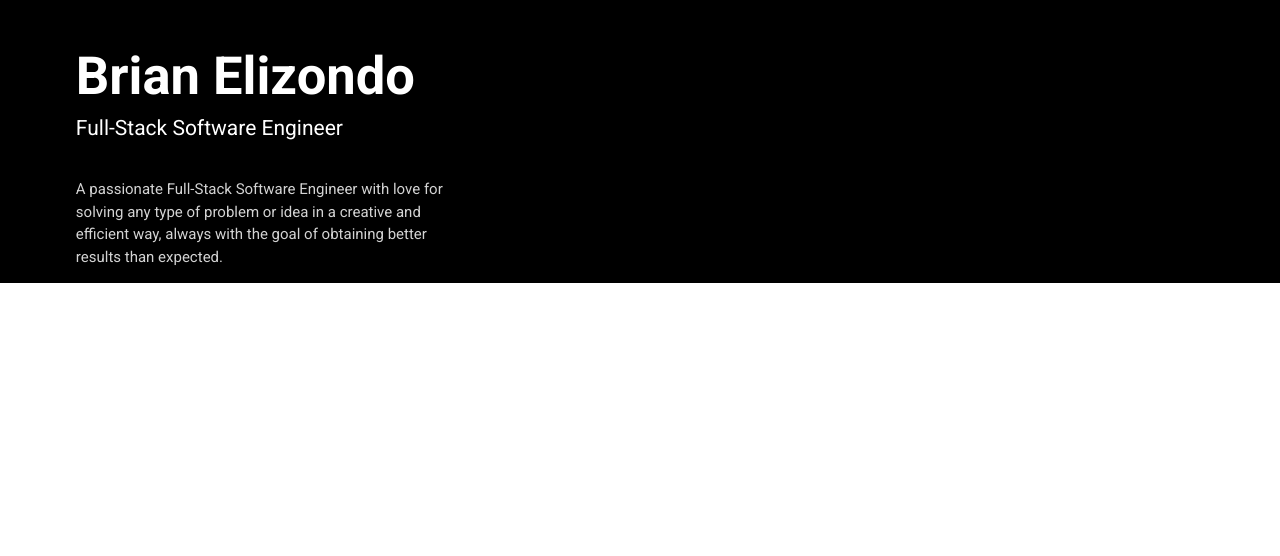
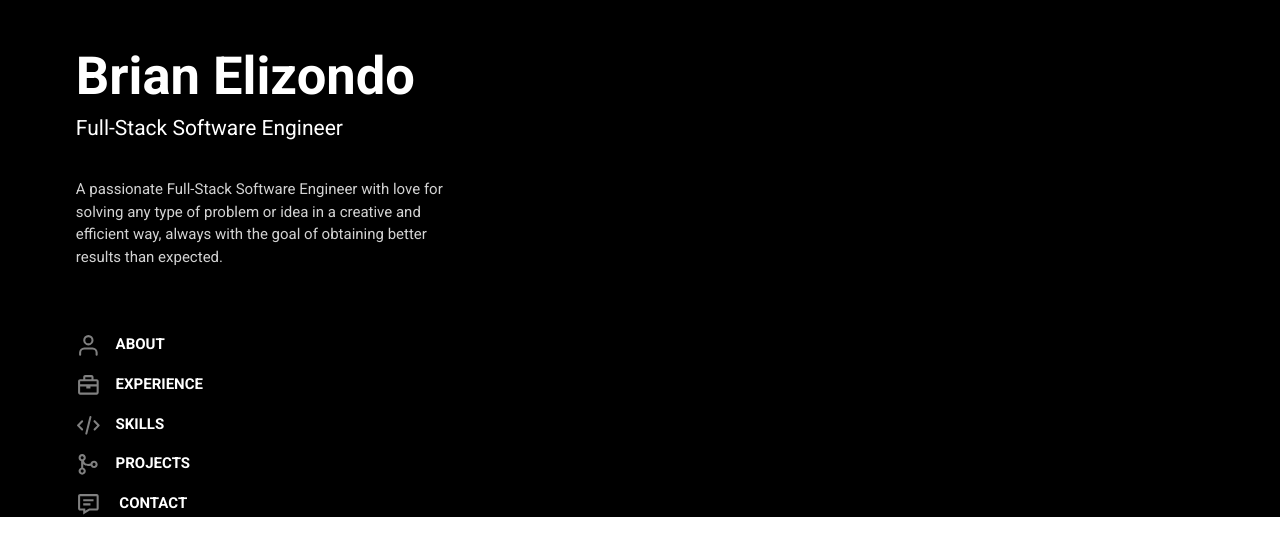
Before and after one commit to brianelizondo/brianelizondo.dev, a React (Create React App) app: page / in a window 1280 px wide. Shown: the top 556 px of the page. Built offline with nearby package versions, Linux system fonts and the light colour scheme.

Commit message:
Navbar component

```diff
--- a/package.json
+++ b/package.json
@@ -3,7 +3,6 @@
   "version": "0.1.0",
   "private": true,
   "dependencies": {
-    "@fortawesome/fontawesome-free": "^6.4.0",
     "@testing-library/jest-dom": "^5.16.5",
     "@testing-library/react": "^13.4.0",
     "@testing-library/user-event": "^13.5.0",
--- a/public/index.html
+++ b/public/index.html
@@ -7,7 +7,6 @@
     <meta name="description" content="Brian Elizondo is a passionate Full-Stack Software Engineer with love for solving any type of problem or idea in a creative and efficient way, always with the goal of obtaining better results than expected." />
     <link rel="icon" href="%PUBLIC_URL%/favicon.ico" />
     <link rel="manifest" href="%PUBLIC_URL%/manifest.json" />
-    <link rel="stylesheet" href="https://cdnjs.cloudflare.com/ajax/libs/font-awesome/6.4.0/css/all.min.css" integrity="sha512-iecdLmaskl7CVkqkXNQ/ZH/XLlvWZOJyj7Yy7tcenmpD1ypASozpmT/E0iPtmFIB46ZmdtAc9eNBvH0H/ZpiBw==" crossorigin="anonymous" referrerpolicy="no-referrer" />
   </head>
   <body>
     <noscript>You need to enable JavaScript to run this app.</noscript>
--- a/src/components/Navbar.css
+++ b/src/components/Navbar.css
@@ -0,0 +1,18 @@
+.CustomNavbar{
+    padding-top: 50px;
+}
+
+.CustomNavbarItem{
+    text-transform: uppercase;
+    font-weight: 700;
+}
+.CustomNavbarItem i{
+    font-size: 1.2rem;
+    font-weight: 400;
+    padding-right: 15px;
+    color: lightgray;
+}
+.CustomNavbarIcon {
+    color: grey;
+    padding-right: 15px;
+}
--- a/src/components/Navbar.tsx
+++ b/src/components/Navbar.tsx
@@ -1,11 +1,17 @@
 import React from 'react';
 import './Navbar.css';
+import { Container  } from 'react-bootstrap';
+import { AboutIcon, ContactIcon, ExperienceIcon, ProjectsIcon, SkillsIcon } from '../helpers/NavbarIcons';
 
 const CustomNavbar: React.FC = () => {
     return (
-        <div className="CustomNavbar">
-
-        </div>
+        <Container className="CustomNavbar">
+            <div className="CustomNavbarItem mb-3"><AboutIcon />About</div>
+            <div className="CustomNavbarItem mb-3"><ExperienceIcon />Experience</div>
+            <div className="CustomNavbarItem mb-3"><SkillsIcon />Skills</div>
+            <div className="CustomNavbarItem mb-3"><ProjectsIcon />Projects</div>
+            <div className="CustomNavbarItem"><ContactIcon /> Contact</div>
+        </Container>
     );
 }
 
--- /dev/null
+++ b/src/helpers/NavbarIcons.tsx
@@ -0,0 +1,97 @@
+import * as React from 'react';
+
+interface SGVprops {
+    viewBox: string,
+    fill: string,
+    height: string,
+    width: string
+}
+
+const sgvProps: SGVprops = {
+    viewBox: "0 0 24 24",
+    fill: "currentColor",
+    height: "1.65em",
+    width: "1.65em"
+}
+
+const AboutIcon = (props: React.SVGProps<SVGSVGElement>) => {
+    return (
+    <span className="CustomNavbarIcon">
+        <svg
+            viewBox={ sgvProps.viewBox }
+            fill={ sgvProps.fill }
+            height={ sgvProps.height }
+            width={ sgvProps.width }
+            {...props}
+        >
+            <path d="M12 12a5 5 0 110-10 5 5 0 010 10zm0-2a3 3 0 100-6 3 3 0 000 6zm9 11a1 1 0 01-2 0v-2a3 3 0 00-3-3H8a3 3 0 00-3 3v2a1 1 0 01-2 0v-2a5 5 0 015-5h8a5 5 0 015 5v2z" />
+        </svg>
+    </span>
+    );
+}
+
+const ExperienceIcon = (props: React.SVGProps<SVGSVGElement>) => {
+    return (
+    <span className="CustomNavbarIcon">
+        <svg
+            viewBox={ sgvProps.viewBox }
+            fill={ sgvProps.fill }
+            height={ sgvProps.height }
+            width={ sgvProps.width }
+            {...props}
+        >
+            <path d="M20 6h-3V4c0-1.103-.897-2-2-2H9c-1.103 0-2 .897-2 2v2H4c-1.103 0-2 .897-2 2v11c0 1.103.897 2 2 2h16c1.103 0 2-.897 2-2V8c0-1.103-.897-2-2-2zm-5-2v2H9V4h6zM8 8h12v3H4V8h4zM4 19v-6h6v2h4v-2h6l.001 6H4z" />
+        </svg>
+    </span>
+    );
+}
+
+const SkillsIcon = (props: React.SVGProps<SVGSVGElement>) => {
+    return (
+    <span className="CustomNavbarIcon">
+        <svg
+            viewBox={ sgvProps.viewBox }
+            fill={ sgvProps.fill }
+            height={ sgvProps.height }
+            width={ sgvProps.width }
+            {...props}
+        >
+            <path d="M20.59 12l-3.3-3.3a1 1 0 111.42-1.4l4 4a1 1 0 010 1.4l-4 4a1 1 0 01-1.42-1.4l3.3-3.3zM3.4 12l3.3 3.3a1 1 0 01-1.42 1.4l-4-4a1 1 0 010-1.4l4-4A1 1 0 016.7 8.7L3.4 12zm7.56 8.24a1 1 0 01-1.94-.48l4-16a1 1 0 111.94.48l-4 16z" />
+        </svg>
+    </span>
+    );
+}
+
+const ProjectsIcon = (props: React.SVGProps<SVGSVGElement>) => {
+    return (
+    <span className="CustomNavbarIcon">
+        <svg
+            viewBox={ sgvProps.viewBox }
+            fill={ sgvProps.fill }
+            height={ sgvProps.height }
+            width={ sgvProps.width }
+            {...props}
+        >
+            <path d="M2.5 18.5C2.5 20.43 4.07 22 6 22s3.5-1.57 3.5-3.5c0-1.58-1.06-2.903-2.5-3.337v-3.488c.244.273.509.527.813.744 1.18.844 2.617 1.098 3.918 1.098.966 0 1.853-.14 2.506-.281a3.5 3.5 0 003.264 2.265c1.93 0 3.5-1.57 3.5-3.5s-1.57-3.5-3.5-3.5a3.5 3.5 0 00-3.404 2.718c-1.297.321-3.664.616-5.119-.426-.666-.477-1.09-1.239-1.306-2.236C8.755 7.96 9.5 6.821 9.5 5.5 9.5 3.57 7.93 2 6 2S2.5 3.57 2.5 5.5c0 1.58 1.06 2.903 2.5 3.337v6.326c-1.44.434-2.5 1.757-2.5 3.337zm15-8c.827 0 1.5.673 1.5 1.5s-.673 1.5-1.5 1.5S16 12.827 16 12s.673-1.5 1.5-1.5zm-10 8c0 .827-.673 1.5-1.5 1.5s-1.5-.673-1.5-1.5S5.173 17 6 17s1.5.673 1.5 1.5zm-3-13C4.5 4.673 5.173 4 6 4s1.5.673 1.5 1.5S6.827 7 6 7s-1.5-.673-1.5-1.5z" />
+        </svg>
+    </span>
+    );
+}
+const ContactIcon = (props: React.SVGProps<SVGSVGElement>) => {
+    return (
+    <span className="CustomNavbarIcon">
+        <svg
+            viewBox={ sgvProps.viewBox }
+            fill={ sgvProps.fill }
+            height={ sgvProps.height }
+            width={ sgvProps.width }
+            {...props}
+        >
+            <path d="M20 2H4c-1.103 0-2 .897-2 2v12c0 1.103.897 2 2 2h3v3.767L13.277 18H20c1.103 0 2-.897 2-2V4c0-1.103-.897-2-2-2zm0 14h-7.277L9 18.233V16H4V4h16v12z" />
+            <path d="M7 7h10v2H7zm0 4h7v2H7z" />
+        </svg>
+    </span>
+    );
+}
+
+export { AboutIcon, ExperienceIcon, SkillsIcon, ProjectsIcon, ContactIcon };
```
Also changed, not shown: 1 other file (tests, documents, lock files or other folders).
